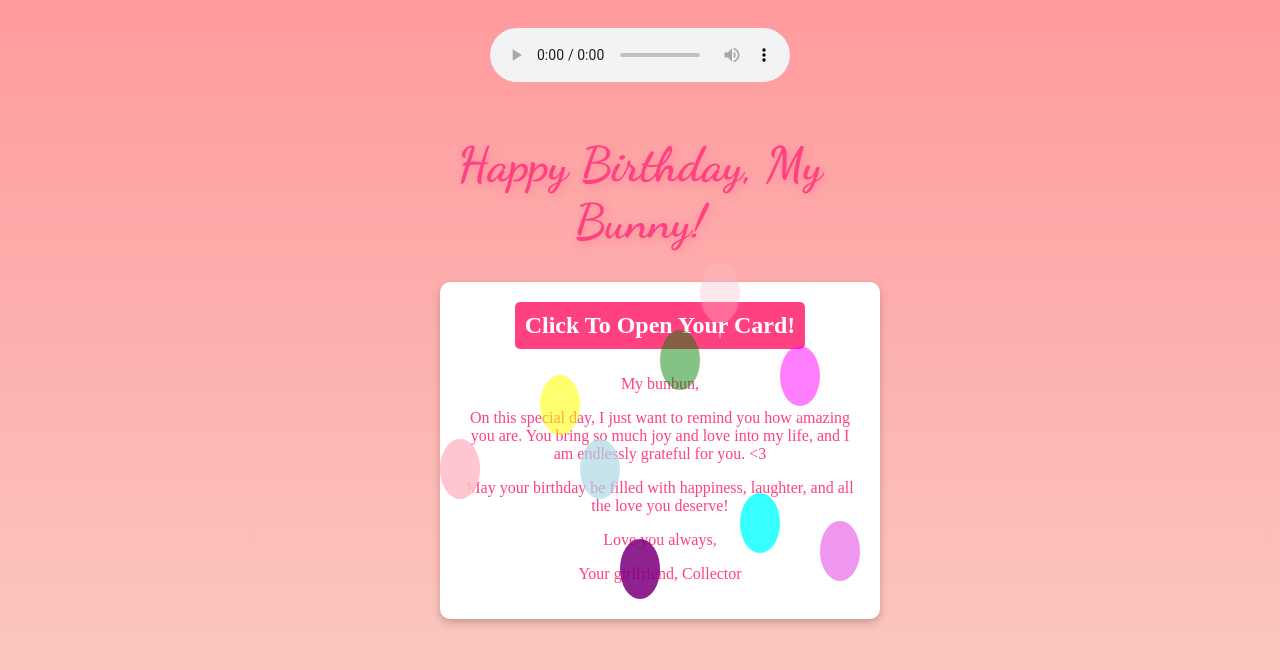
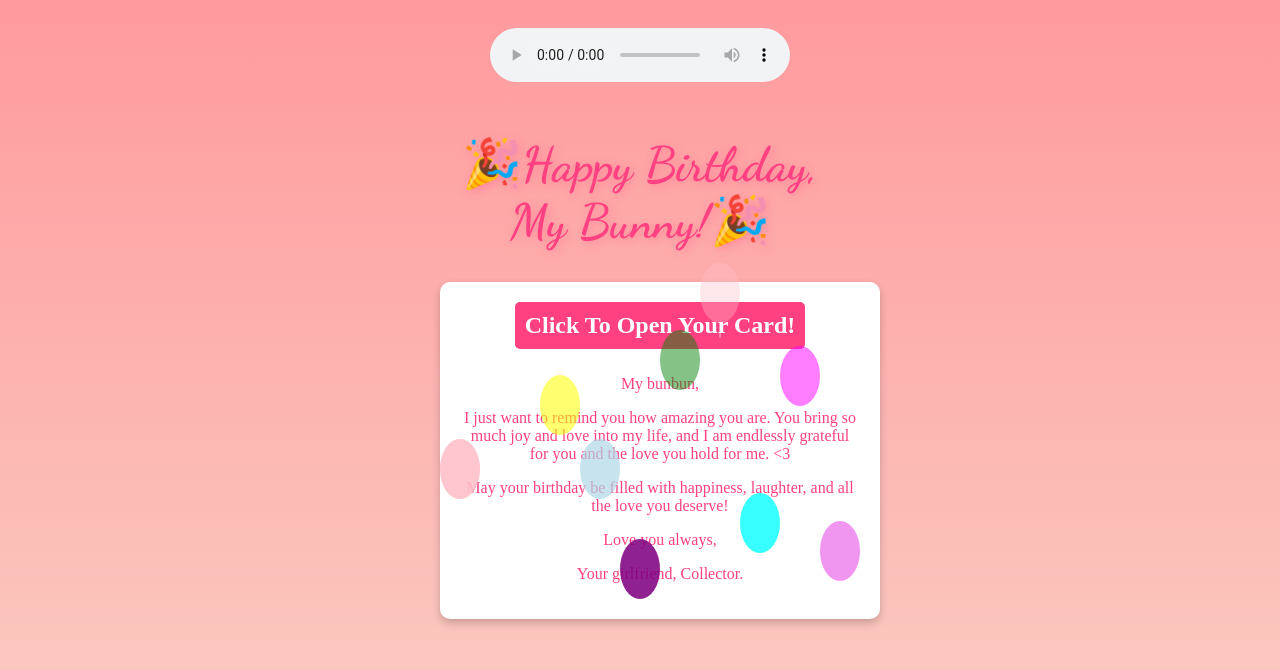
Before and after one commit to CollectorCS/birthday, a plain HTML site: page index.html in a window 1280 px wide. Both pictures are taken after a click on the element "Click To Open Your Card!". Drawn offline with Linux system fonts and the light colour scheme.

Commit message:
Update index.html

```diff
--- a/index.html
+++ b/index.html
@@ -137,20 +137,20 @@ background: violet; }
     </audio>
 
     <div class="container">
-	<h1>Happy Birthday, My Bunny!</h1>
+	<h1>🎉Happy Birthday, My Bunny!🎉</h1>
 
 	<div class="card">
 	    <details>
 		<summary>Click To Open Your Card!</summary>
 		<div class="message">
 		    <p>My bunbun,</p>
-		    <p>On this special day, I just want to remind you how
+		    <p>I just want to remind you how
 amazing you are. You bring so much joy and love into my life, and I am
-endlessly grateful for you. <3</p>
+endlessly grateful for you and the love you hold for me. <3</p>
 		    <p>May your birthday be filled with happiness,
 laughter, and all the love you deserve!</p>
 		    <p>Love you always,</p>
-		    <p>Your girlfriend, Collector</p>
+		    <p>Your girlfriend, Collector.</p>
 		</div>
 	    </details>
 	</div>
```
